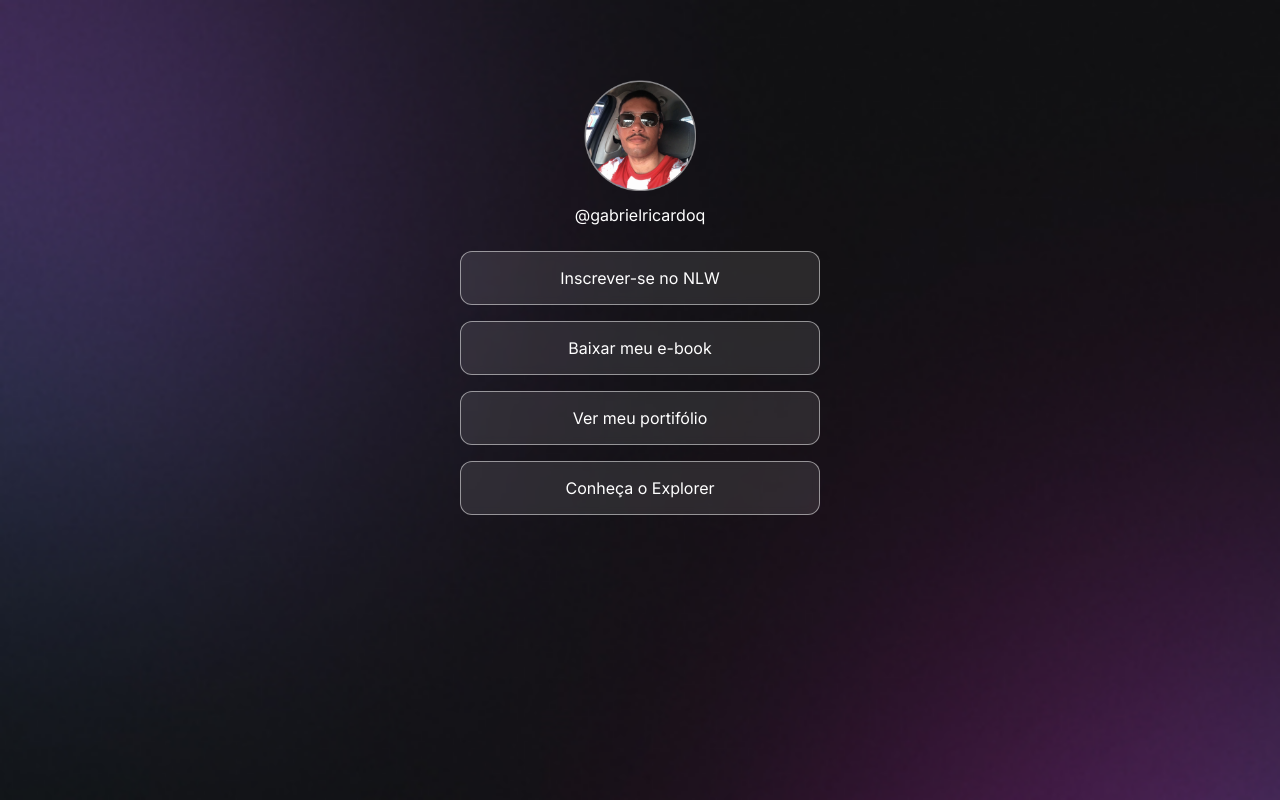
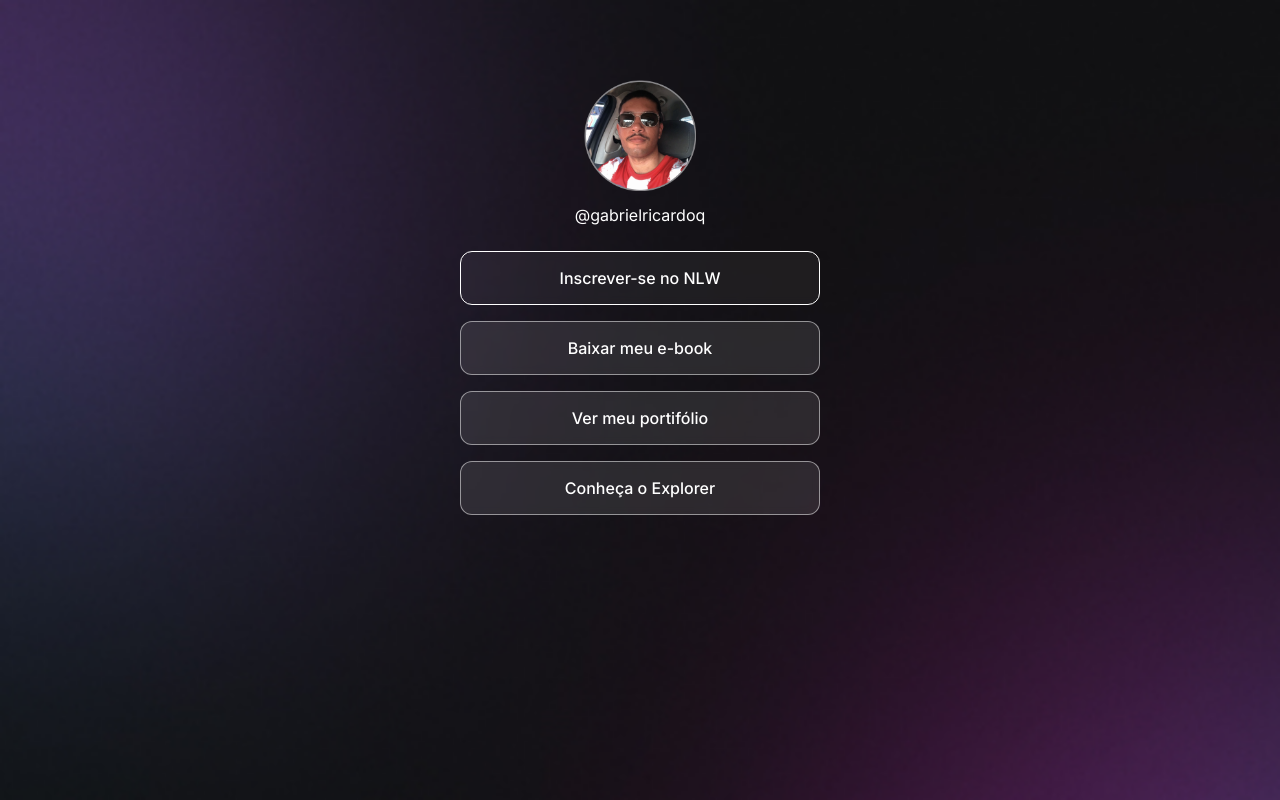
Before and after one commit to GabrielRdev/DevLinks, a plain HTML site: page index.html in a window 1280 px wide. In both pictures the pointer is over the link "Inscrever-se no NLW". Drawn offline with Linux system fonts and the light colour scheme.

Commit message:
:thada: initial commit

```diff
--- a/style.css
+++ b/style.css
@@ -56,4 +56,12 @@ ul li a {
   -webkit-bacskdrop-filter: blur(4px);
 
   text-decoration: none;
+  font-weight: 500;
+
+  transition: background 0.5s;
 }
+
+ul li a:hover {
+  background: rgba(255, 255, 255, 0.05);
+  border: 1px solid white;
+}
```
